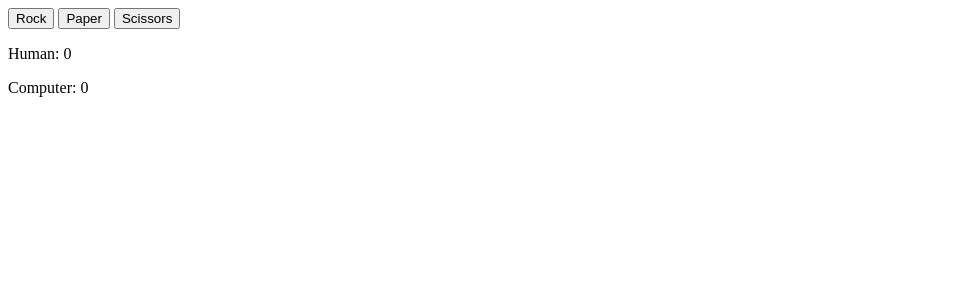
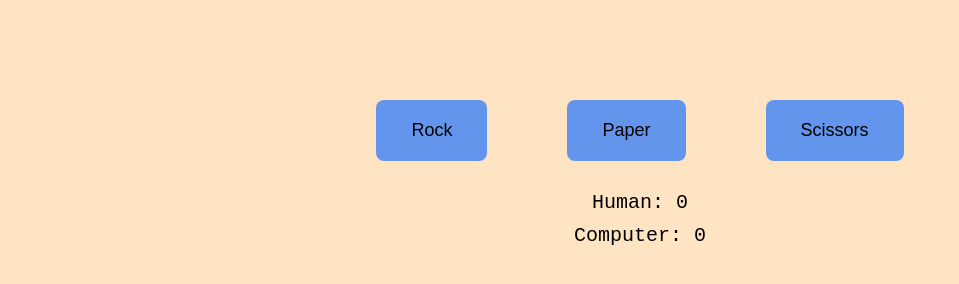
Before and after one commit to IliutaAndrei/RockPaperScissorsJS, a plain HTML site: page index.html in a window 1280 px wide. Shown: the whole page, without its empty margins (0-959 px from the left). Drawn offline with Linux system fonts and the light colour scheme.

Commit message:
added styles

```diff
--- a/index.html
+++ b/index.html
@@ -5,13 +5,16 @@
     <meta charset="UTF-8">
     <meta name="viewport" content="width=device-width, initial-scale=1.0">
     <title>Rock, Paper, Scissors</title>
+    <link rel="stylesheet" href="styles.css">
 </head>
 
 <body>
 
-    <button id="rock">Rock</button>
-    <button id="paper">Paper</button>
-    <button id="scissors">Scissors</button>
+    <div class="options">
+        <button id="rock">Rock</button>
+        <button id="paper">Paper</button>
+        <button id="scissors">Scissors</button>
+    </div>
 
     <div class="scoreboard">
         <p class="message"></p>
--- /dev/null
+++ b/styles.css
@@ -0,0 +1,38 @@
+* {
+    box-sizing: border-box;
+    margin: 0;
+    padding: 0;
+    font-size: 20px;
+}
+
+body {
+    background: bisque;
+    font-family: 'Courier New', Courier, monospace;
+}
+
+.options {
+    display: flex;
+    justify-content: center;
+    align-items: center;
+    gap: 40px;
+    padding-top: 100px;
+    padding-bottom: 20px;
+}
+
+.scoreboard {
+    display: flex;
+    flex-direction: column;
+    justify-content: center;
+    align-items: center;
+    gap: 10px;
+}
+
+button {
+    padding: 20px 35px;
+    border-radius: 8px;
+    background: cornflowerblue;
+    font-weight: 300;
+    font-size: 18px;
+    border: none;
+    margin: 0 20px;
+}
```
